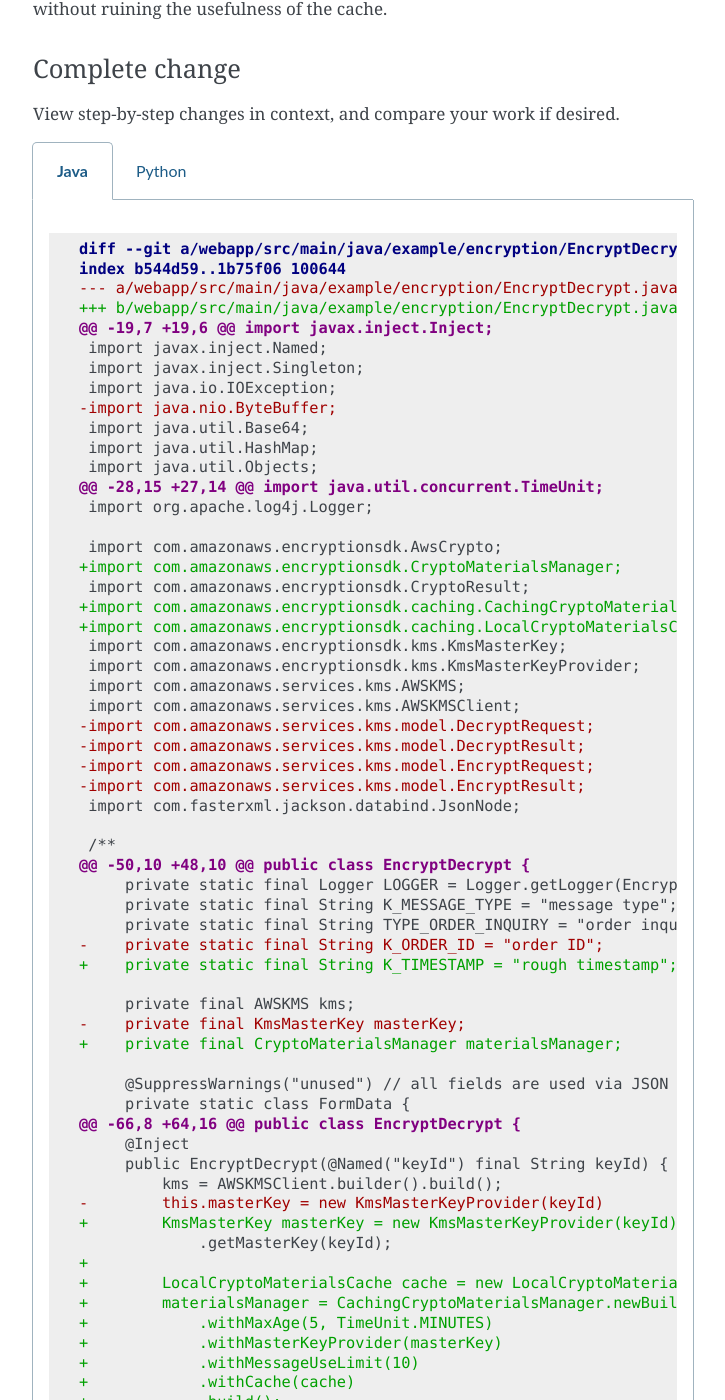
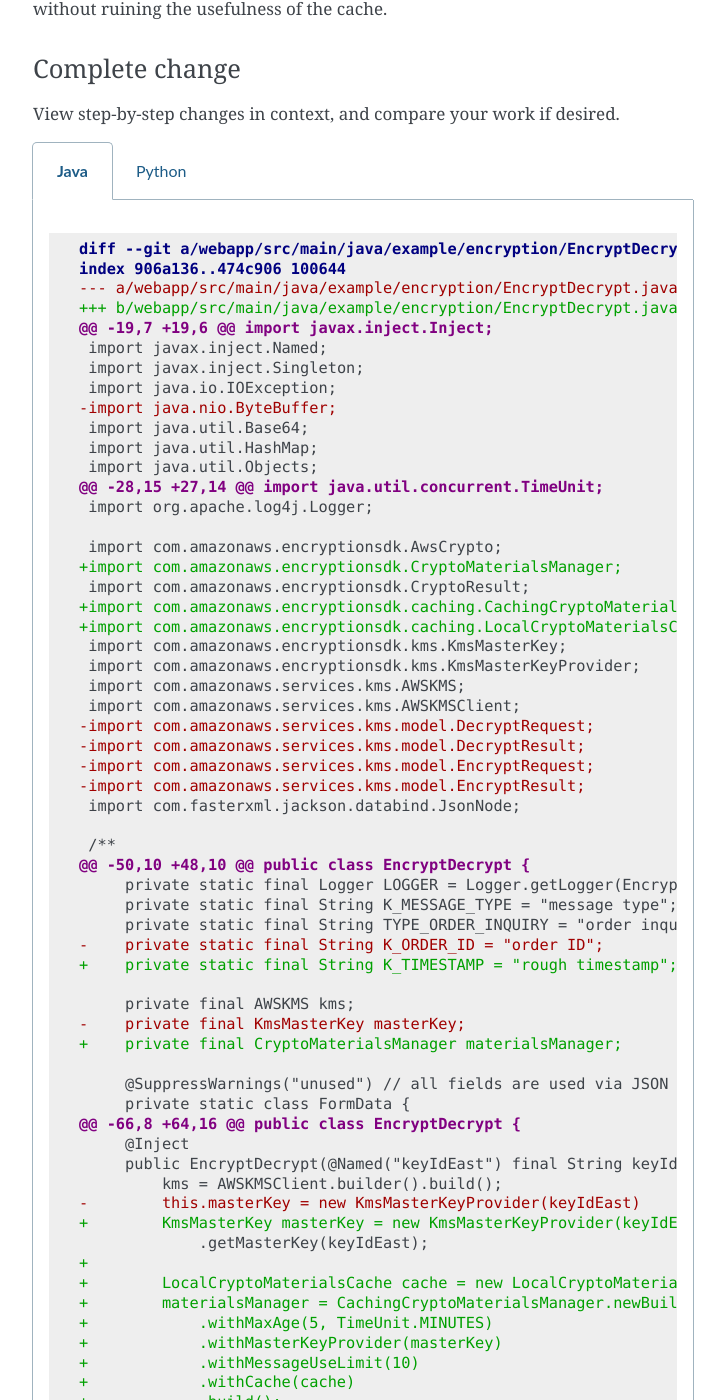
Before and after one commit to aws-samples/busy-engineers-encryption-sdk, a Sphinx documentation site: the page built from docs/exercises/4-caching.rst, in a window 1280 px wide and 1400 px high, scrolled down 3292 px. Shown: the whole window, without its empty margins (387-1112 px from the left). Built offline with Sphinx 7.4.7, drawn with Linux system fonts in a browser that asks for light colours; some of the changed text lies outside the part shown.

Commit message:
Update instructions Ex-4-Java for Ex5.
Update instructions for Exercise 5 changes that propagated through.

```diff
--- a/docs/exercises/4-caching.rst
+++ b/docs/exercises/4-caching.rst
@@ -102,8 +102,8 @@
         .. code-block:: java
            :lineno-start: 67
 
-            KmsMasterKey masterKey = new KmsMasterKeyProvider(keyId)
-                .getMasterKey(keyId);
+            KmsMasterKey masterKey = new KmsMasterKeyProvider(keyIdEast)
+                .getMasterKey(keyIdEast);
 
             LocalCryptoMaterialsCache cache = new LocalCryptoMaterialsCache(100);
             materialsManager = CachingCryptoMaterialsManager.newBuilder()
@@ -245,7 +245,7 @@
         .. code:: diff
 
             diff --git a/webapp/src/main/java/example/encryption/EncryptDecrypt.java b/webapp/src/main/java/example/encryption/EncryptDecrypt.java
-            index b544d59..1b75f06 100644
+            index 906a136..474c906 100644
             --- a/webapp/src/main/java/example/encryption/EncryptDecrypt.java
             +++ b/webapp/src/main/java/example/encryption/EncryptDecrypt.java
             @@ -19,7 +19,6 @@ import javax.inject.Inject;
@@ -290,11 +290,11 @@
                  private static class FormData {
             @@ -66,8 +64,16 @@ public class EncryptDecrypt {
                  @Inject
-                 public EncryptDecrypt(@Named("keyId") final String keyId) {
+                 public EncryptDecrypt(@Named("keyIdEast") final String keyIdEast, @Named("keyIdWest") final String keyIdWest) {
                      kms = AWSKMSClient.builder().build();
-            -        this.masterKey = new KmsMasterKeyProvider(keyId)
-            +        KmsMasterKey masterKey = new KmsMasterKeyProvider(keyId)
-                         .getMasterKey(keyId);
+            -        this.masterKey = new KmsMasterKeyProvider(keyIdEast)
+            +        KmsMasterKey masterKey = new KmsMasterKeyProvider(keyIdEast)
+                         .getMasterKey(keyIdEast);
             +
             +        LocalCryptoMaterialsCache cache = new LocalCryptoMaterialsCache(100);
             +        materialsManager = CachingCryptoMaterialsManager.newBuilder()
```
